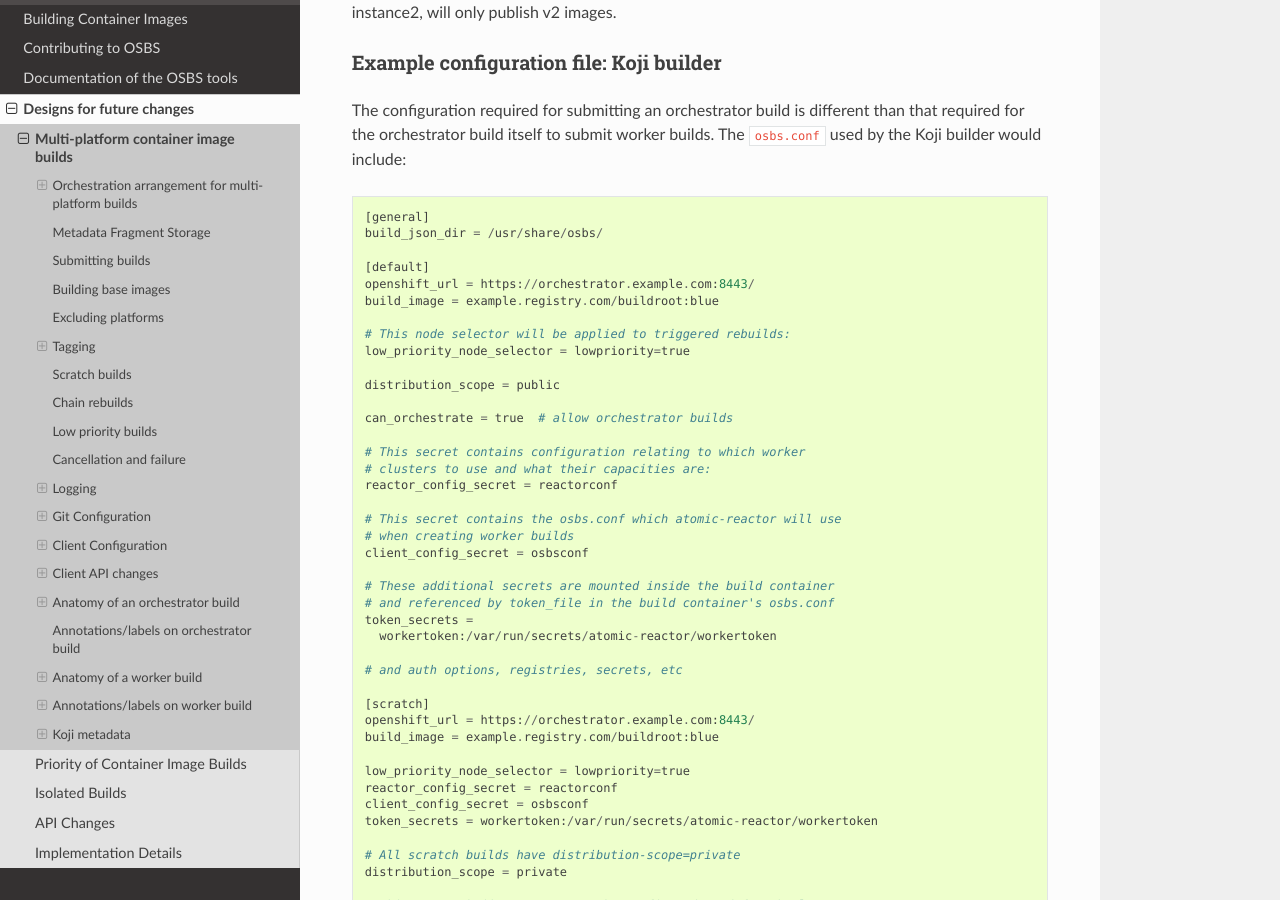
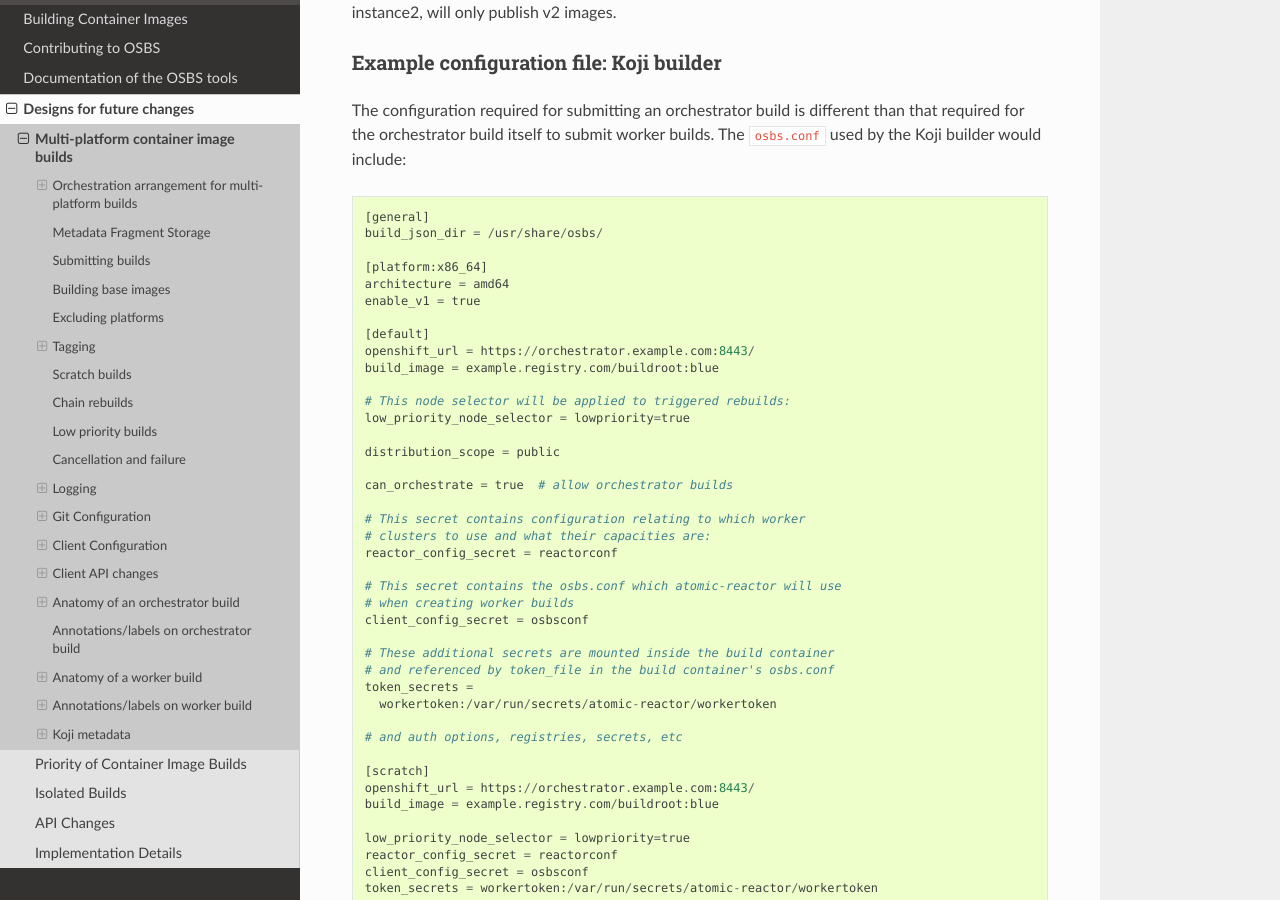
Before and after one commit to containerbuildsystem/osbs-docs, a Sphinx documentation site: the page built from docs/multiarch.rst, in a window 1280 px wide and 900 px high, scrolled down 10158 px. Built offline with Sphinx 7.4.7 and the Read the Docs theme 2.0.0, drawn with Linux system fonts in a browser that asks for light colours.

Commit message:
Make it clear platform defs are needed everywhere
Signed-off-by: Tim Waugh <twaugh@redhat.com>

```diff
--- a/docs/multiarch.rst
+++ b/docs/multiarch.rst
@@ -581,6 +581,10 @@
 
   [general]
   build_json_dir = /usr/share/osbs/
+
+  [platform:x86_64]
+  architecture = amd64
+  enable_v1 = true
 
   [default]
   openshift_url = https://orchestrator.example.com:8443/
```
